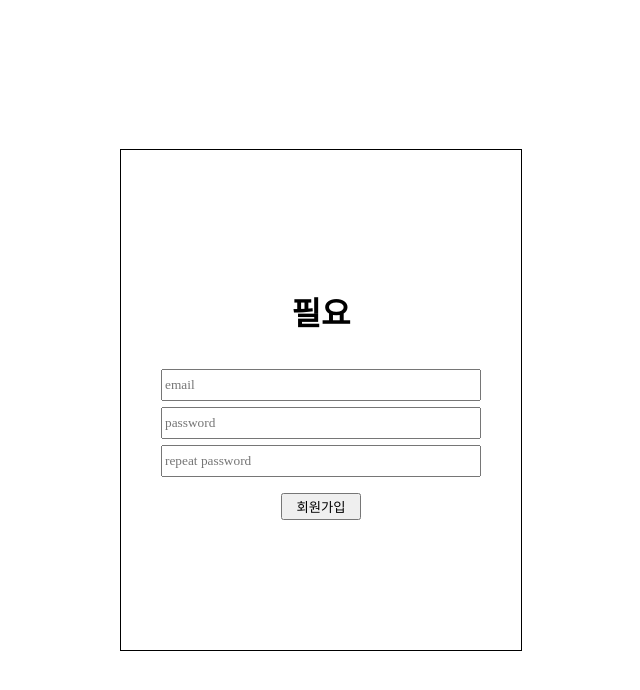
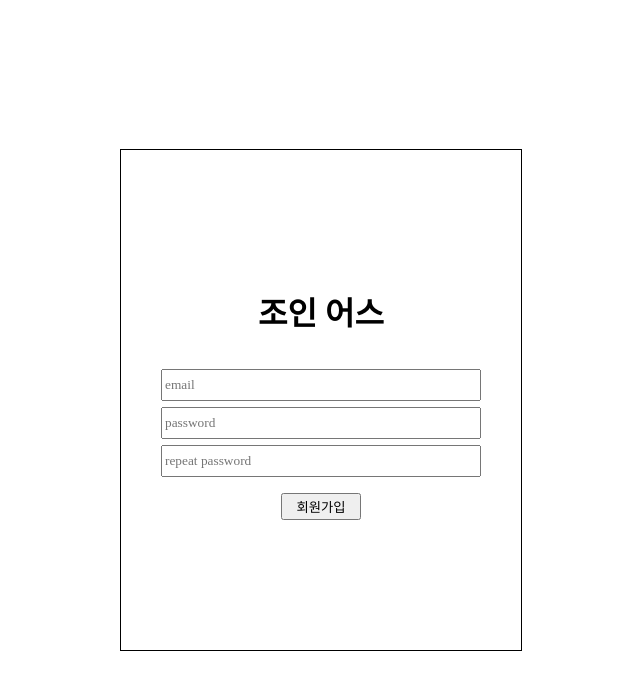
Before and after one commit to FRESH-TUNA/floweryroad-frontend, a React (Create React App) app: page /signup in a window 1280 px wide. Shown: the top 690 px of the page, without its empty margins (319-959 px from the left). Built offline with nearby package versions, Linux system fonts and the light colour scheme; a web font is replaced by a local one.

Commit message:
chore: what else!

```diff
--- a/src/components/signup/extra.js
+++ b/src/components/signup/extra.js
@@ -18,7 +18,7 @@ class Signup extends React.Component {
         return (
             <div className="signup">
                 <div className="body">
-                    <h1>회원가입</h1>
+                    <h1>취향 선택</h1>
                     <div className="input-box">
                         <input type="text" placeholder="email"/>
                         <input type="text" placeholder="password"/>
--- a/src/components/signup/required.js
+++ b/src/components/signup/required.js
@@ -19,7 +19,7 @@ class Signup extends React.Component {
         return (
             <div className="signup">
                 <div className="body">
-                    <h1>필요</h1>
+                    <h1>조인 어스</h1>
                     <div className="input-box">
                         <input type="text" placeholder="email"/>
                         <input type="text" placeholder="password"/>
```
